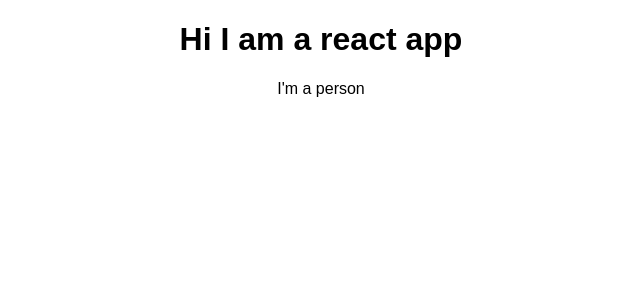
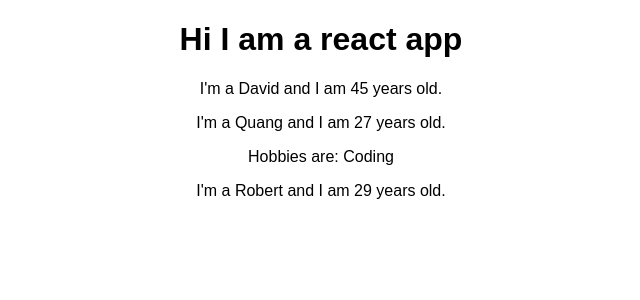
Before and after one commit to davidhartman00/react-hamburger, a React (Create React App) app: page / in a window 1280 px wide. Shown: the top 300 px of the page, without its empty margins (319-959 px from the left). Built offline with nearby package versions, Linux system fonts and the light colour scheme.

Commit message:
buiding out component

```diff
--- a/src/App.js
+++ b/src/App.js
@@ -7,7 +7,9 @@ class App extends Component {
     return (
       <div className="App">
         <h1>Hi I am a react app</h1>
-        <Person />
+        <Person name="David" age="45" />
+        <Person name="Quang" age="27" >Hobbies are: Coding</Person>
+        <Person name="Robert" age="29" />
       </div>
     );
   }
--- a/src/Person/Person.js
+++ b/src/Person/Person.js
@@ -1,8 +1,14 @@
 import React from 'react';
 
-
-const person = () => {
-    return <p>I'm a person</p>
+const person = (props) => {
+    return (
+      <div>
+        <p>
+          I'm a {props.name} and I am {props.age} years old.
+        </p>
+        <p>{props.children}</p>
+      </div>
+    );
 }
 
 export default person;
```
